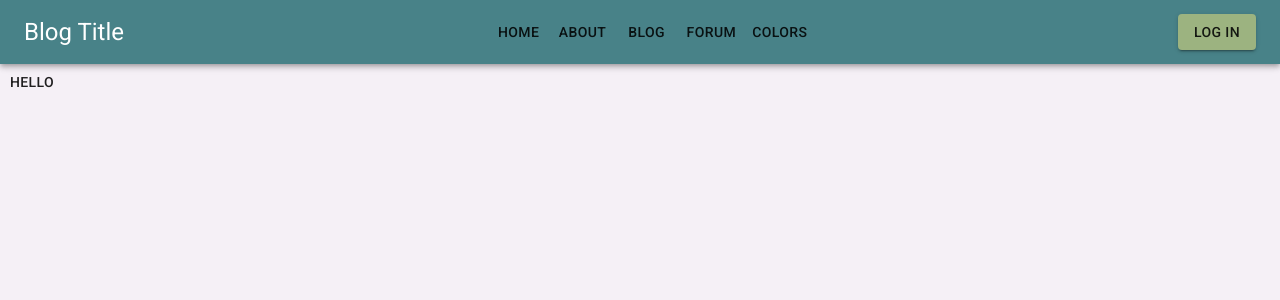
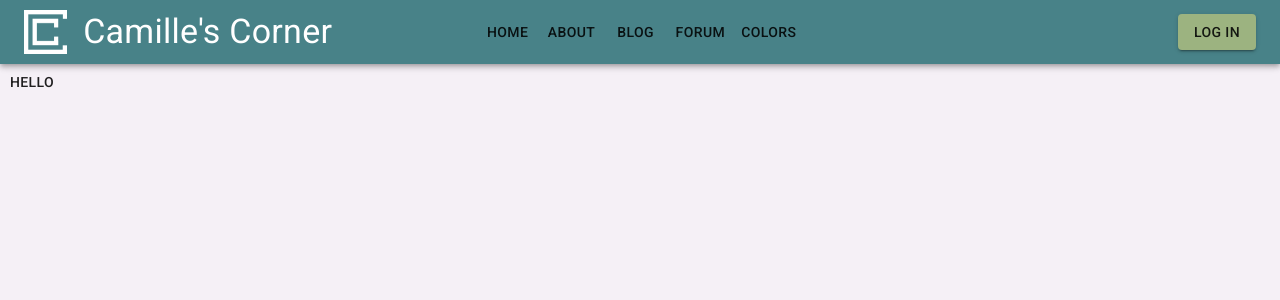
Before and after one commit to myanhtle/Influencer-Blog, a React (Create React App) app: page / in a window 1280 px wide. Shown: the top 300 px of the page. Built offline with nearby package versions, Linux system fonts and the light colour scheme; no server answers.

Commit message:
added logo to navbar, updated styles

```diff
--- a/src/components/NavBar.js
+++ b/src/components/NavBar.js
@@ -1,17 +1,27 @@
 import { AppBar, Toolbar, Typography, Button } from "@material-ui/core";
 import { useHistory } from "react-router-dom";
-import { useContext } from "react"
-import {UserContext} from "../contexts/UserContext"
+import { useContext } from "react";
+import { UserContext } from "../contexts/UserContext";
+import logo from "../images/logo_white.png";
+import navBarStyles from "../styles/navBarStyles";
 
 function NavBar() {
   const history = useHistory();
-  const {isLoggedIn} = useContext(UserContext);
+  const { isLoggedIn } = useContext(UserContext);
+  const classes = navBarStyles();
 
   return (
     <AppBar position="static">
-      <Toolbar style={{ display: "flex", justifyContent: "space-between" }}>
-        <Typography variant="h5">Blog Title</Typography>
-        <div>
+      <Toolbar className={classes.navbar}>
+        <Typography variant="h4" className={classes.siteName}>
+          <img
+            src={logo}
+            style={{ maxHeight: "90%", marginRight: "1rem" }}
+            alt="Camille's Corner Logo"
+          />
+          Camille's Corner
+        </Typography>
+        <div className={classes.navButtonsContainer}>
           <Button onClick={() => history.push("/")}>Home</Button>
           <Button onClick={() => history.push("/about")}>About</Button>
           <Button onClick={() => history.push("/blog")}>Blog</Button>
@@ -20,13 +30,15 @@ function NavBar() {
             Colors
           </Button>
         </div>
-        <Button
-          onClick={() => history.push(isLoggedIn? "/account" : "/login")}
-          variant="contained"
-          color="secondary"
-        >
-          {isLoggedIn? "My Account" : "Log In"}
-        </Button>
+        <div className={classes.loginButtonContainer}>
+          <Button
+            onClick={() => history.push(isLoggedIn ? "/account" : "/login")}
+            variant="contained"
+            color="secondary"
+          >
+            {isLoggedIn ? "My Account" : "Log In"}
+          </Button>
+        </div>
       </Toolbar>
     </AppBar>
   );
--- /dev/null
+++ b/src/styles/navBarStyles.js
@@ -0,0 +1,14 @@
+import { makeStyles } from "@material-ui/core/styles";
+
+const navBarStyles = makeStyles({
+  navbar: {
+    display: "grid",
+    gridTemplateColumns: "1fr 1fr 1fr",
+    height: "3rem",
+  },
+  siteName: { height: "3rem", display: "flex", alignItems: "center" },
+  navButtonsContainer: { textAlign: "center" },
+  loginButtonContainer: { textAlign: "right" },
+});
+
+export default navBarStyles;
```
Also changed, not shown: src/images/logo_white.png (added).
